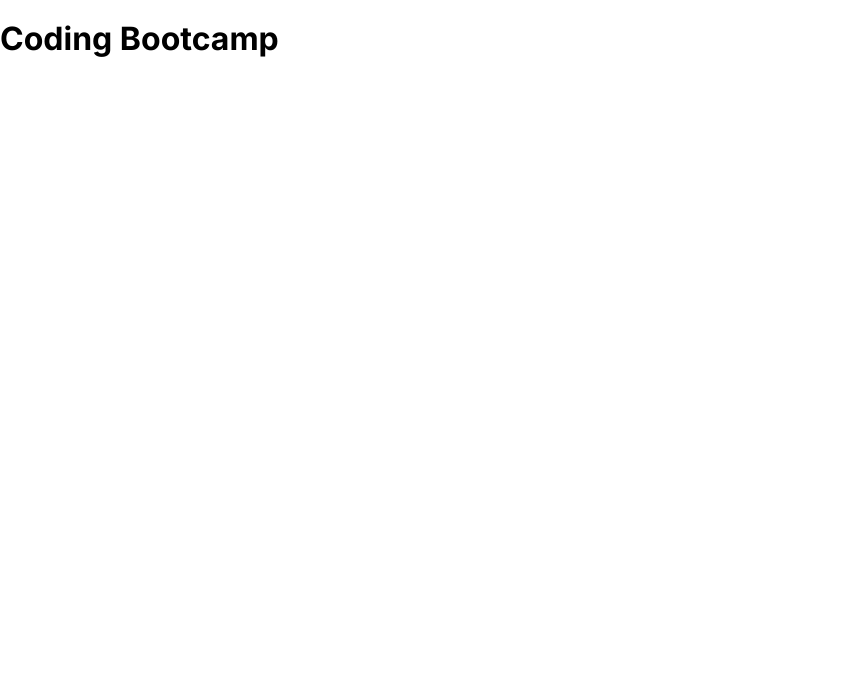
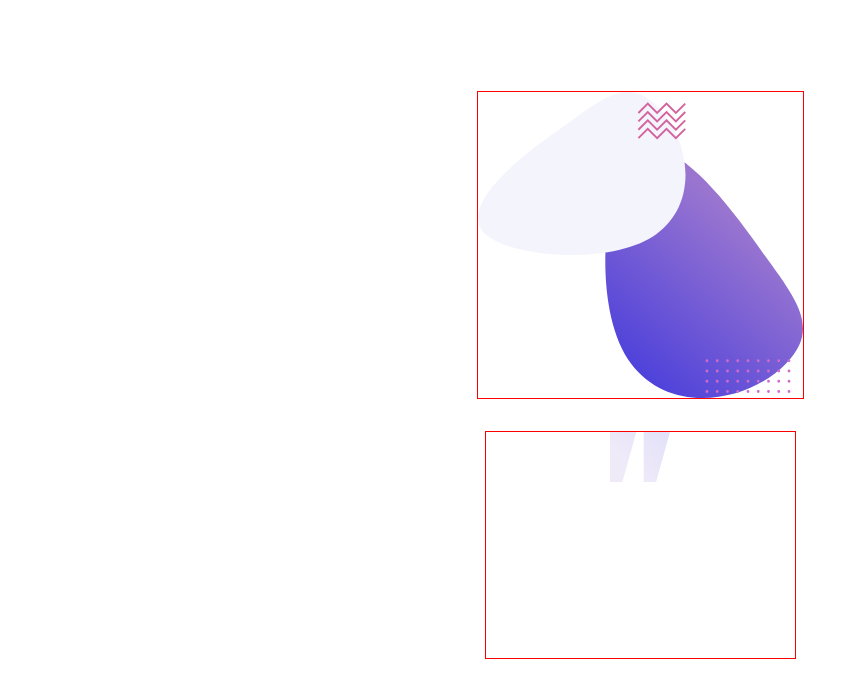
Before and after one commit to RenszCamacho/coding-bootcamp, a website built with Parcel: page index.html in a window 1280 px wide. Shown: the whole page, without its empty margins (0-866 px from the left). Built offline with nearby package versions, Linux system fonts and the light colour scheme.

Commit message:
Background placed.

```diff
--- a/index.html
+++ b/index.html
@@ -18,6 +18,9 @@
     <script defer src="./index.js"></script>
   </head>
   <body>
-    <h1>Coding Bootcamp</h1>
+    <main class="testimonial">
+      <div class="testimonial__carousel"></div>
+      <div class="testimonial__quote"></div>
+    </main>
   </body>
 </html>
--- a/sass/_resets.scss
+++ b/sass/_resets.scss
@@ -12,7 +12,7 @@ html {
 
 body {
   font: {
-    size: 1.6rem;
+    size: 2.4rem;
     family: $main-font;
   }
 }
--- /dev/null
+++ b/sass/_testimonial.scss
@@ -0,0 +1,33 @@
+.testimonial {
+  width: 100%;
+  min-height: 100vh;
+  background-image: url(../images/pattern-curve.svg);
+  background-repeat: no-repeat;
+  background-position: left bottom;
+  background-size: 28.5rem;
+  display: flex;
+  flex-direction: column;
+  align-items: center;
+  justify-content: center;
+
+  &__carousel {
+    width: 32.7rem;
+    height: 30.8rem;
+    border: 1px solid red;
+    background-image: url(../images/pattern-bg.svg);
+    background-repeat: no-repeat;
+    background-size: cover;
+    margin: 2.4rem 2.4rem 0 2.4rem;
+  }
+
+  &__quote {
+    width: 31.1rem;
+    height: 22.8rem;
+    border: 1px solid red;
+    background-image: url(../images/pattern-quotes.svg);
+    background-repeat: no-repeat;
+    background-size: 60px 50px;
+    background-position: center top;
+    margin: 3.2rem 3.2rem 7.5rem 3.2rem;
+  }
+}
--- a/sass/main.scss
+++ b/sass/main.scss
@@ -1,2 +1,3 @@
 @import "./_base.scss";
 @import "./_resets.scss";
+@import "./_testimonial.scss";
```
